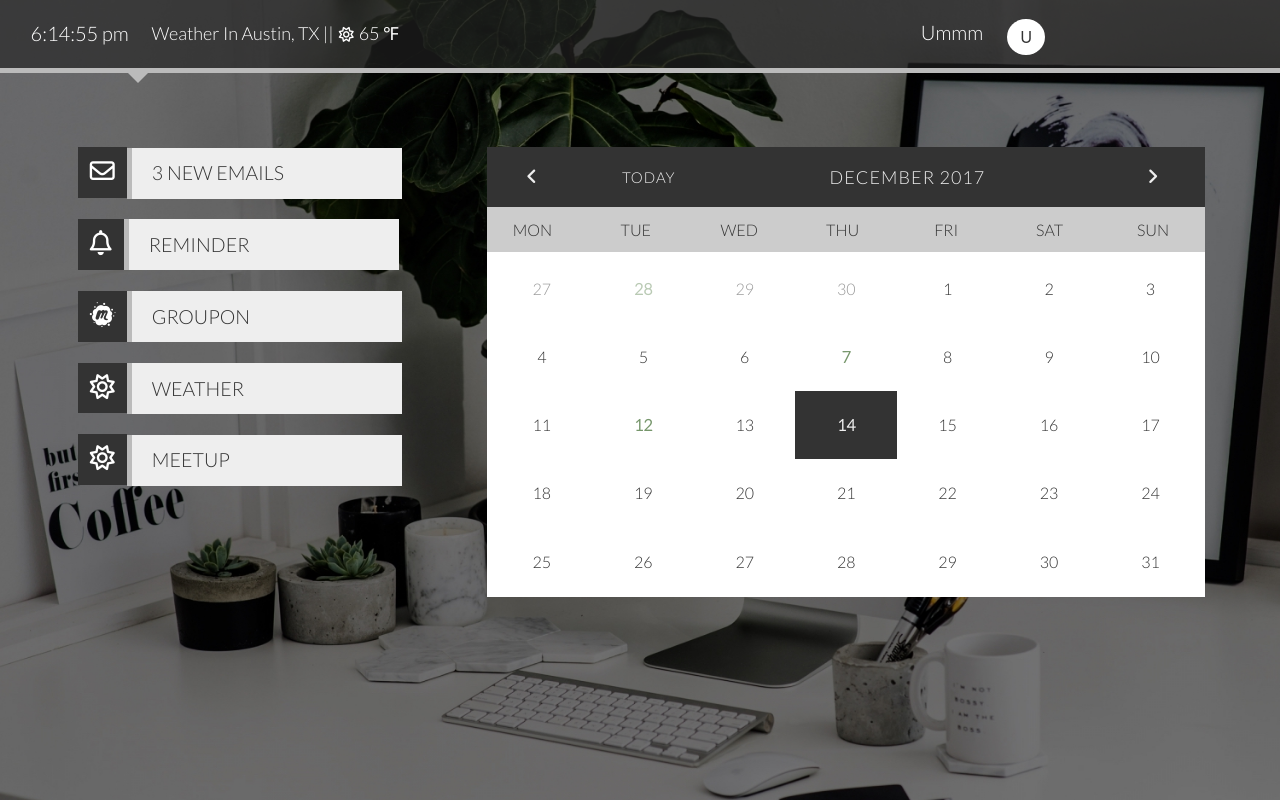
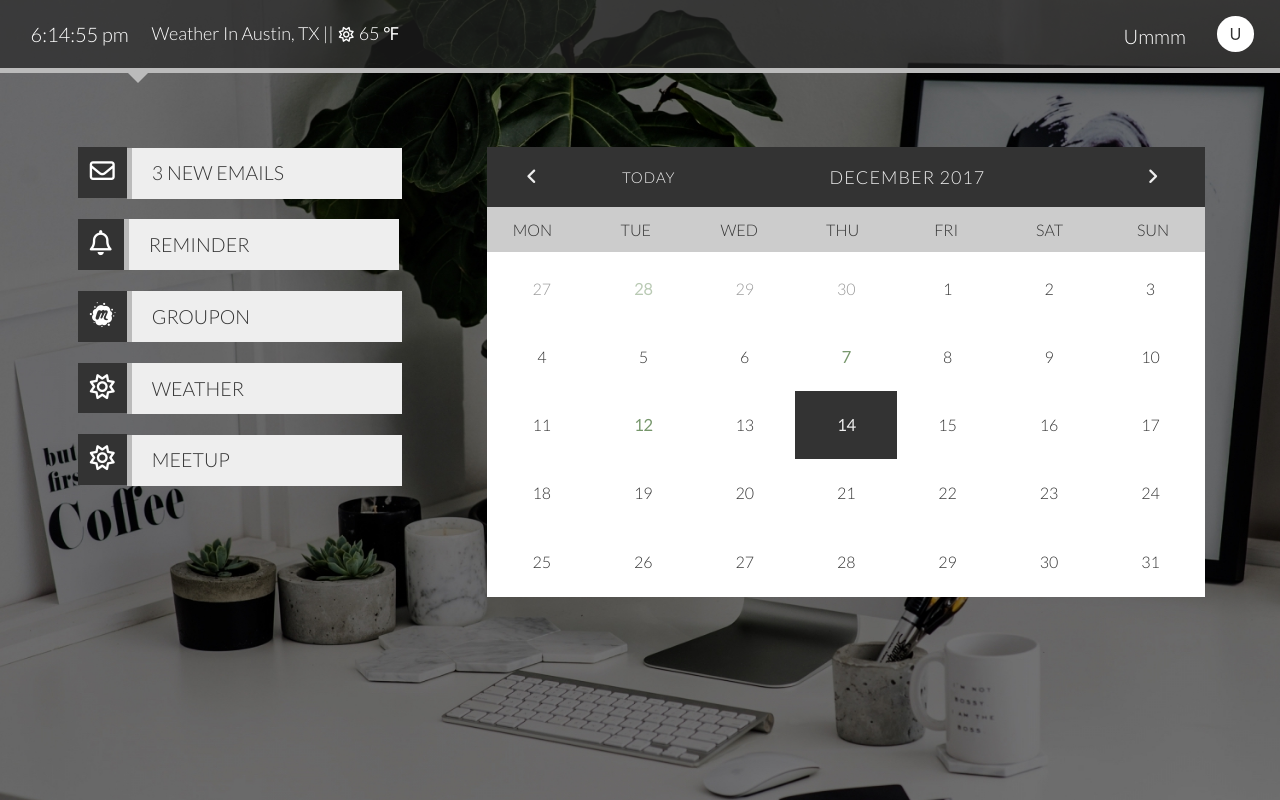
Before and after one commit to twoodou/OG-Calendar, a React app in the folder orginizational-cal/client/: page /calendar in a window 1280 px wide. Built offline with nearby package versions, Linux system fonts and the light colour scheme; no server answers.

Commit message:
css bugs

```diff
--- a/orginizational-cal/client/src/components/Nav/Nav.css
+++ b/orginizational-cal/client/src/components/Nav/Nav.css
@@ -6,7 +6,8 @@
 /* NavTime Settings */
 /* left nav bar items */
 .navbar-time{
-	margin-top:.5%;
+	margin: auto;
+	margin-right: 0%;
 	margin-left: 2%;
 }
 
@@ -15,14 +16,15 @@
 }
 
 .navbar-name{
-	margin-right: 1.5%;
-	margin-top:.1%;
-	margin-left:40%;
+	margin: auto;
+	margin-right: 2%;
+	/*margin-top:.1%;*/
 }
 
 .navbar-icon{
-	margin-top:1.5%;
+	margin: auto;
 	margin-right: 2%;
+	margin-left: 0%;
 }
 
 
```
